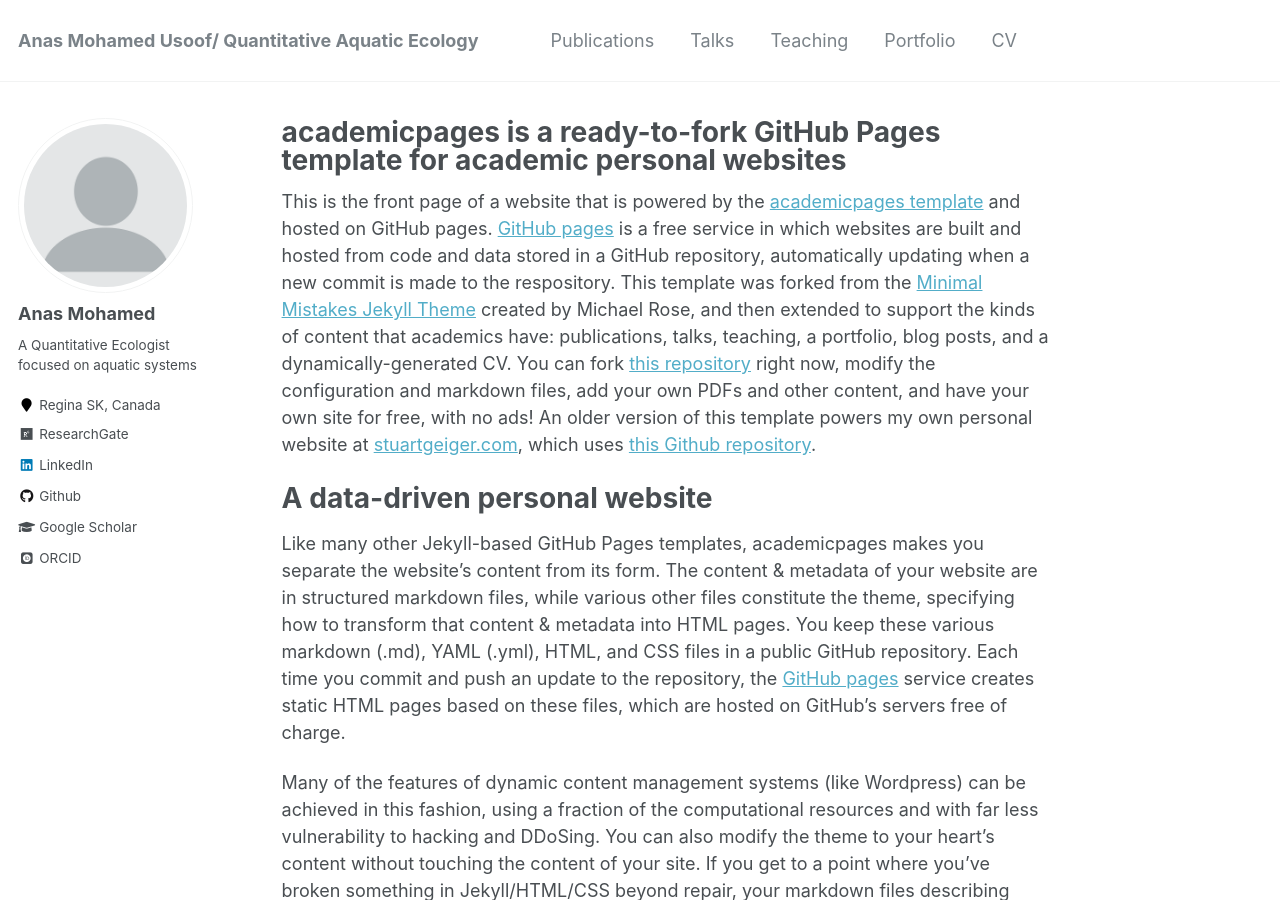
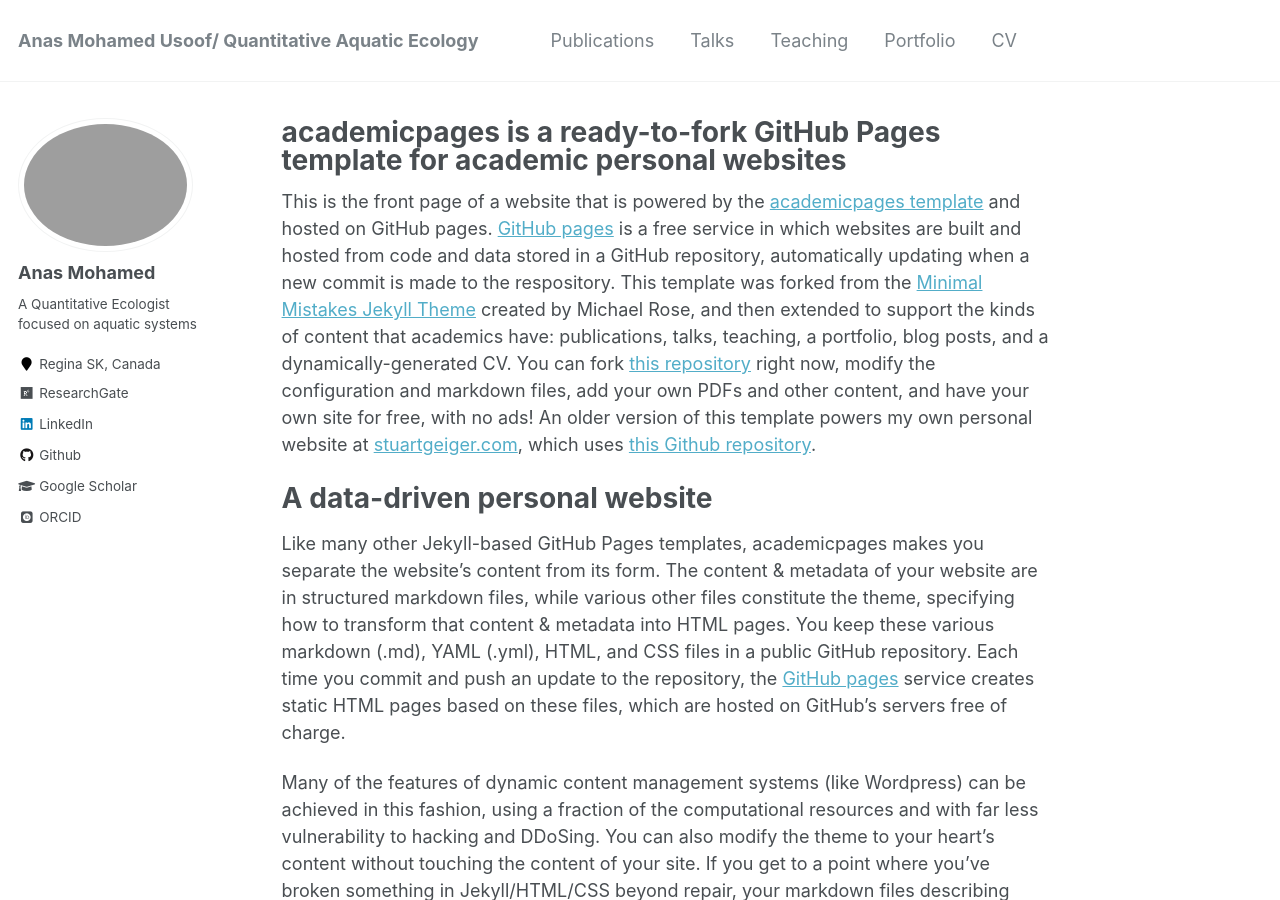
Before and after one commit to AnasMUM/AnasMUM.github.io, a Jekyll site: the page built from _pages/about.md, in a window 1280 px wide and 900 px high. Built offline with Jekyll 4.4.1, drawn with Linux system fonts in a browser that asks for light colours; some web fonts are replaced.

Commit message:
photo added

```diff
--- a/_config.yml
+++ b/_config.yml
@@ -81,7 +81,7 @@ analytics:
 # Site Author
 author:
   name             : "Anas Mohamed"
-  avatar           : "profile.png"
+  avatar           : "IMG_20200905_152510~2-02.jpg"
   bio              : "A Quantitative Ecologist focused on aquatic systems"
   location         : "Regina SK, Canada"
   employer         :
```
